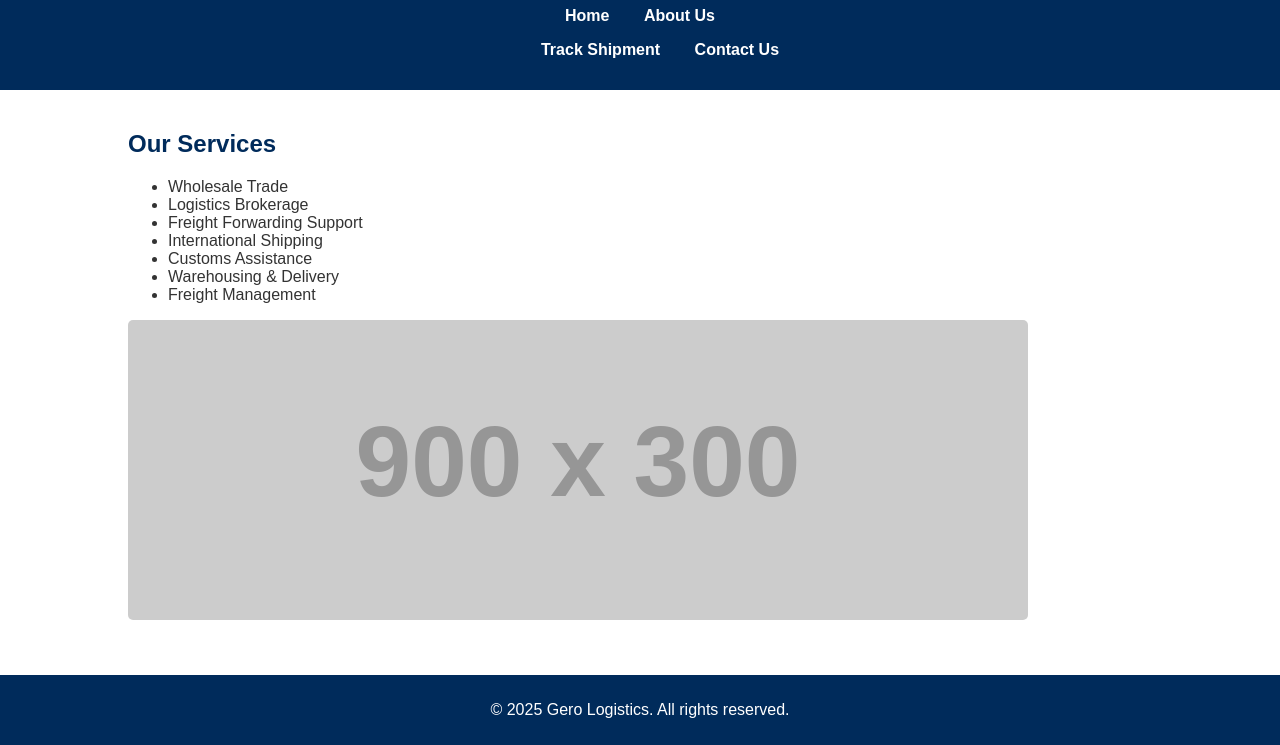
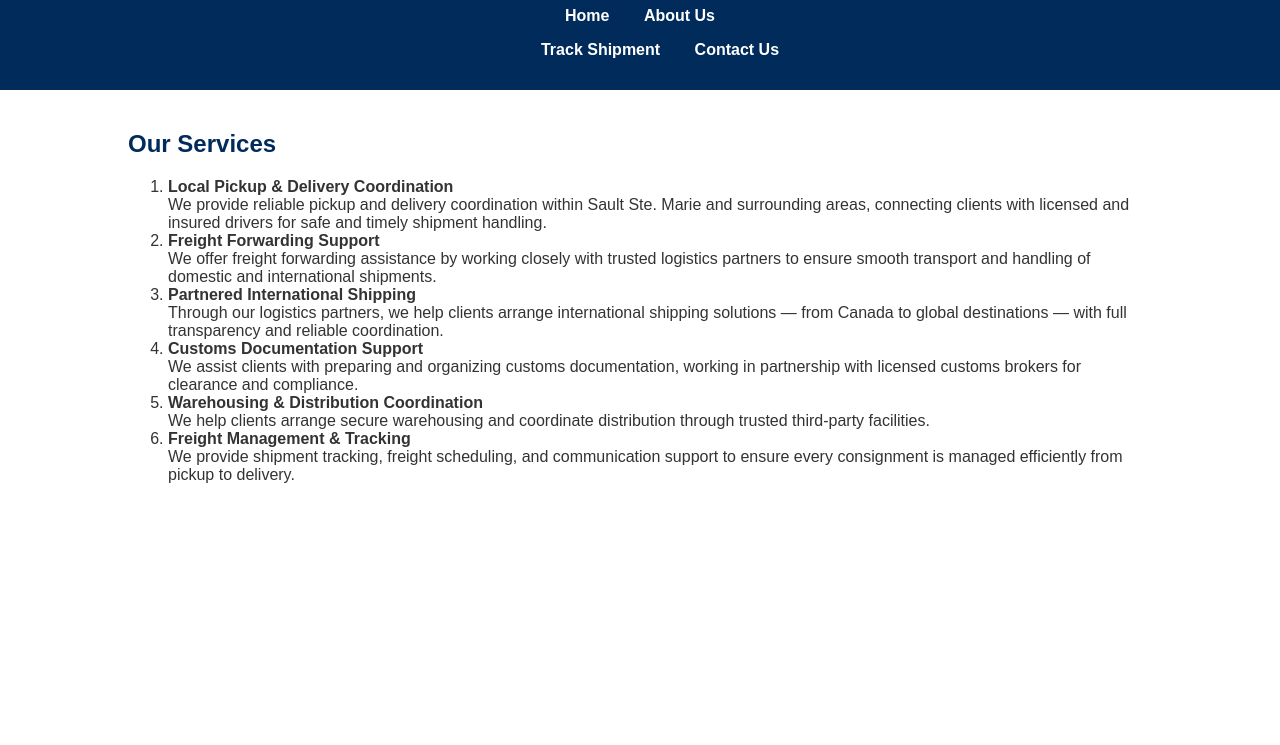
Before and after one commit to kenrolino/gerologistics, a plain HTML site: page services.html in a window 1280 px wide. Shown: the part 55-800 px from the top of the page. Drawn offline with Linux system fonts and the light colour scheme; placeholder pictures from the web are drawn by us.

Commit message:
Update services.html

```diff
--- a/services.html
+++ b/services.html
@@ -21,24 +21,33 @@
 
 
     <section id="services">
-  <h2>Our Services</h2>
-  <ul>
-    <li>Wholesale Trade</li>
-    <li>Logistics Brokerage</li>
-    <li>Freight Forwarding Support</li>
-    <li>International Shipping</li>
-    <li>Customs Assistance</li>
-    <li>Warehousing & Delivery</li>
-    <li>Freight Management</li>
-  </ul>
-</section>
-
-</ul>
-<img src="https://via.placeholder.com/900x300?text=Freight+Services" alt="Freight Services">
-
-</div>
-<footer>
-    <p>&copy; 2025 Gero Logistics. All rights reserved.</p>
-</footer>
+   <h2>Our Services</h2>
+    <ol>
+      <li>
+        <strong>Local Pickup & Delivery Coordination</strong><br>
+        We provide reliable pickup and delivery coordination within Sault Ste. Marie and surrounding areas, connecting clients with licensed and insured drivers for safe and timely shipment handling.
+      </li>
+      <li>
+        <strong>Freight Forwarding Support</strong><br>
+        We offer freight forwarding assistance by working closely with trusted logistics partners to ensure smooth transport and handling of domestic and international shipments.
+      </li>
+      <li>
+        <strong>Partnered International Shipping</strong><br>
+        Through our logistics partners, we help clients arrange international shipping solutions — from Canada to global destinations — with full transparency and reliable coordination.
+      </li>
+      <li>
+        <strong>Customs Documentation Support</strong><br>
+        We assist clients with preparing and organizing customs documentation, working in partnership with licensed customs brokers for clearance and compliance.
+      </li>
+      <li>
+        <strong>Warehousing & Distribution Coordination</strong><br>
+        We help clients arrange secure warehousing and coordinate distribution through trusted third-party facilities.
+      </li>
+      <li>
+        <strong>Freight Management & Tracking</strong><br>
+        We provide shipment tracking, freight scheduling, and communication support to ensure every consignment is managed efficiently from pickup to delivery.
+      </li>
+    </ol>
+  </section>
 </body>
 </html>
```
